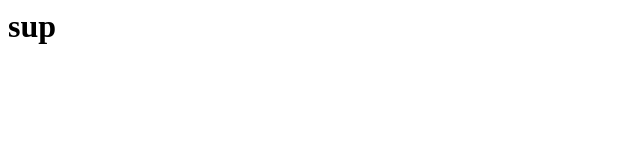
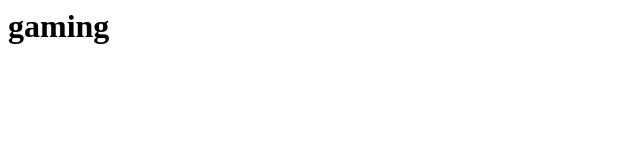
Before and after one commit to 6exYes/test, a plain HTML site: page index.html in a window 1280 px wide. Shown: the whole page, without its empty margins (0-640 px from the left). Drawn offline with Linux system fonts and the light colour scheme.

Commit message:
Update index.html

```diff
--- a/index.html
+++ b/index.html
@@ -1,3 +1,3 @@
 <html>
-  <H1>sup</HL>
+  <h1>gaming</hl>
 <html>
```
